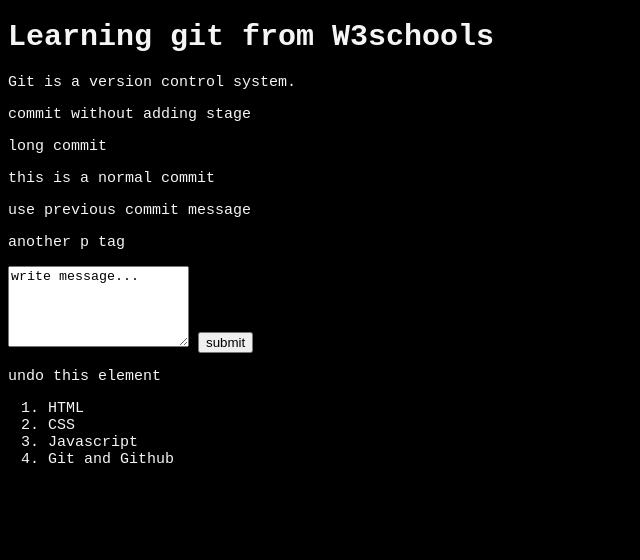
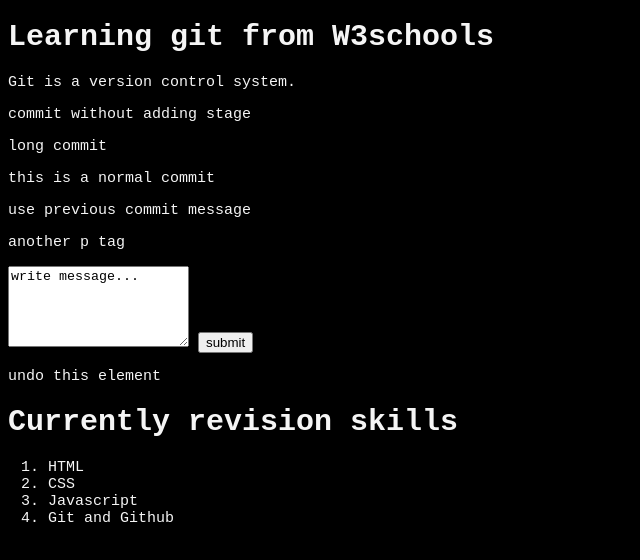
Before and after one commit to SubrotoKumar7/test, a plain HTML site: page index.html in a window 1280 px wide. Shown: the whole page, without its empty margins (0-640 px from the left). Drawn offline with Linux system fonts and the light colour scheme.

Commit message:
list title add

```diff
--- a/index.html
+++ b/index.html
@@ -17,6 +17,7 @@
     <textarea name="message" id="message" cols="20" rows="5">write message...</textarea>
     <button>submit</button>
     <p>undo this element</p>
+    <h1>Currently revision skills</h1>
     <ol>
         <li>HTML</li>
         <li>CSS</li>
```
